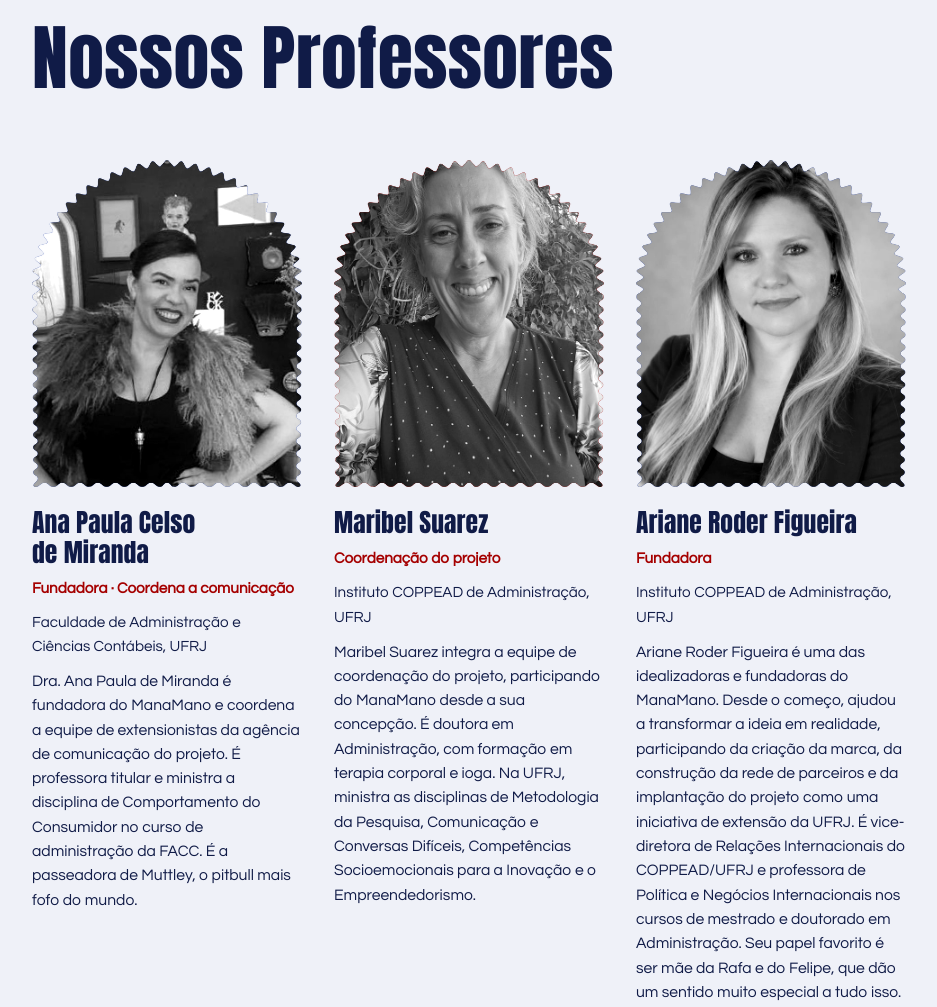
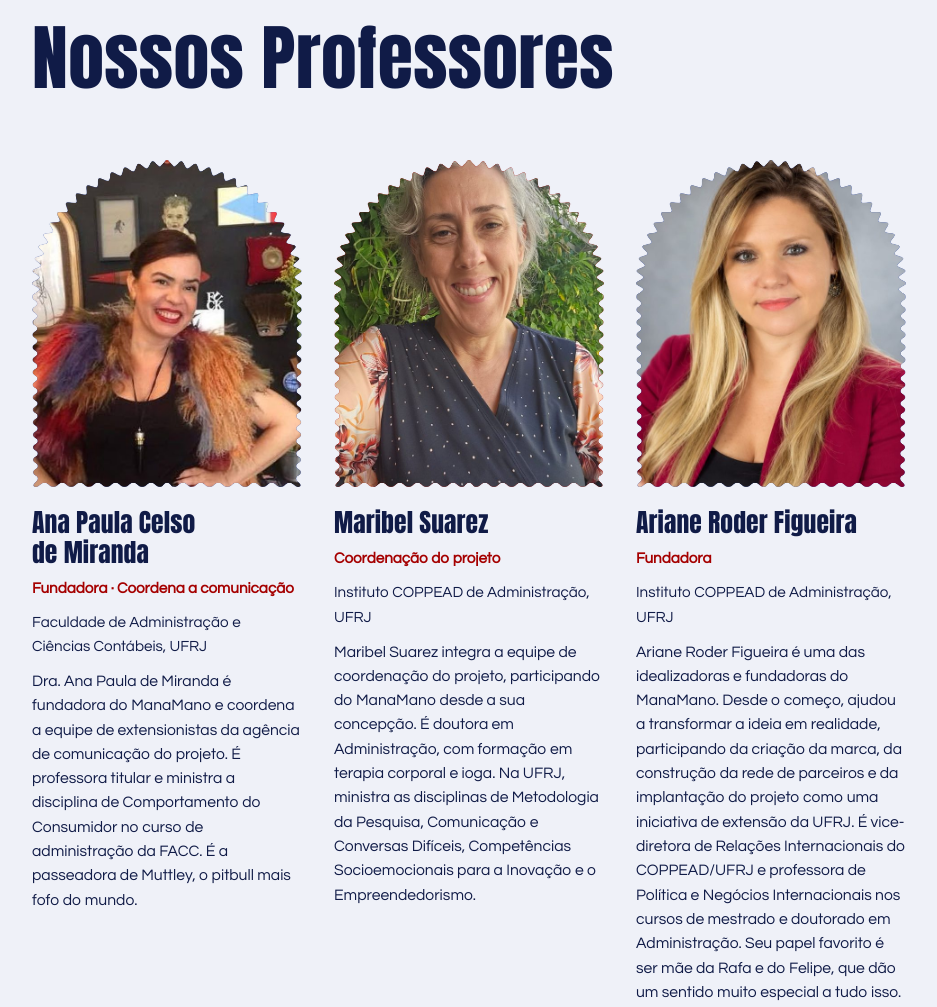
Before and after one commit to Manu0505/ManaMano, a plain HTML site: page index.html in a window 1280 px wide. Shown: the part 10013-11020 px from the top of the page, without its empty margins (32-969 px from the left). Drawn offline with Linux system fonts and the light colour scheme; animation ran at ten frames a second.

Commit message:
Fotos dos professores coloridas
Co-Authored-By: Claude Opus 5.5 <noreply@anthropic.com>
Claude-Session: https://claude.ai/code/session_01L71rBakvbvUnFGTz5JvMuD

```diff
--- a/index.html
+++ b/index.html
@@ -273,7 +273,7 @@ p{margin:0}
 .prof{position:relative; display:flex; flex-direction:column; gap:.6rem; min-width:0}
 .prof-foto{position:relative; aspect-ratio:500/606; margin-bottom:.7rem}
 .prof-foto .forma{position:absolute; inset:0; width:100%}
-.prof-foto img{position:absolute; inset:0; width:100%; height:100%; object-fit:cover; filter:grayscale(1) contrast(1.15); -webkit-mask:url(assets/arco.png) center/contain no-repeat; mask:url(assets/arco.png) center/contain no-repeat}
+.prof-foto img{position:absolute; inset:0; width:100%; height:100%; object-fit:cover; -webkit-mask:url(assets/arco.png) center/contain no-repeat; mask:url(assets/arco.png) center/contain no-repeat}
 .prof-foto .iniciais{bottom:30%; font-size:clamp(2.6rem, 5vw, 4rem); color:var(--branco)}
 .prof h3{font-size:clamp(1.45rem, 2vw, 1.75rem)}
 .prof .area{font-size:.95rem}
```
